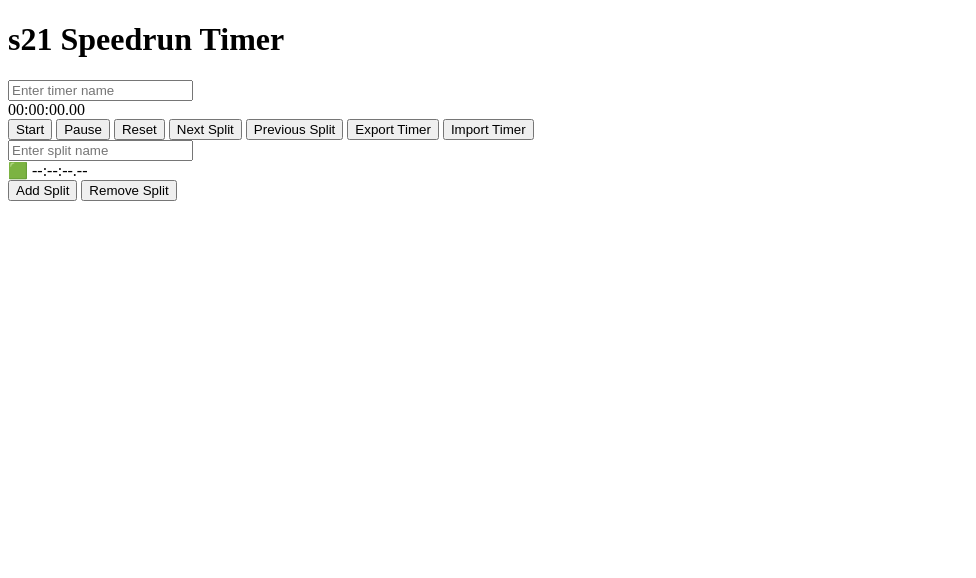
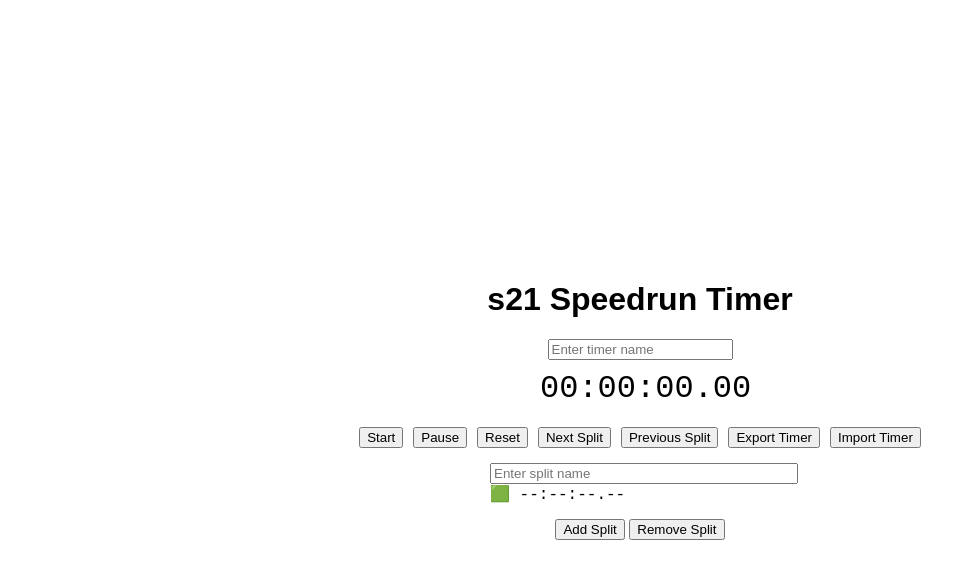
Before and after one commit to yellowja/s21_SpeedrunTimer, a plain HTML site: page index.html in a window 1280 px wide. Shown: the whole page, without its empty margins (0-976 px from the left). Drawn offline with Linux system fonts and the light colour scheme.

Commit message:
Update index.html fix

```diff
--- a/index.html
+++ b/index.html
@@ -5,7 +5,52 @@
     <meta name="viewport" content="width=device-width, initial-scale=1.0">
     <title>s21 Speedrun Timer</title>
     <style>
-        /* Стили остаются без изменений */
+        body {
+            font-family: Arial, sans-serif;
+            display: flex;
+            flex-direction: column;
+            align-items: center;
+            justify-content: center;
+            height: 100vh;
+            margin: 0;
+        }
+        #timer {
+            font-size: 2em;
+            margin: 10px;
+            font-family: 'Courier New', Courier, monospace;
+            width: 200px; /* Установите фиксированную ширину */
+            text-align: center; /* Центрируем текст */
+        }
+        .controls {
+            display: flex;
+            flex-wrap: wrap;
+            justify-content: center;
+            gap: 10px; /* Добавьте промежуток между кнопками */
+            margin: 10px;
+        }
+        .splits {
+            display: flex;
+            flex-direction: column;
+            align-items: center;
+        }
+        .split {
+            display: flex;
+            flex-direction: column;
+            align-items: flex-start;
+            width: 300px; /* Установите фиксированную ширину */
+            margin: 5px;
+        }
+        .split-input {
+            width: 100%; /* Занимает всю ширину */
+        }
+        .split-time {
+            width: 100%;
+            text-align: left;
+            font-family: 'Courier New', Courier, monospace;
+        }
+        .split-controls {
+            margin-top: 10px;
+        }
     </style>
 </head>
 <body>
```
